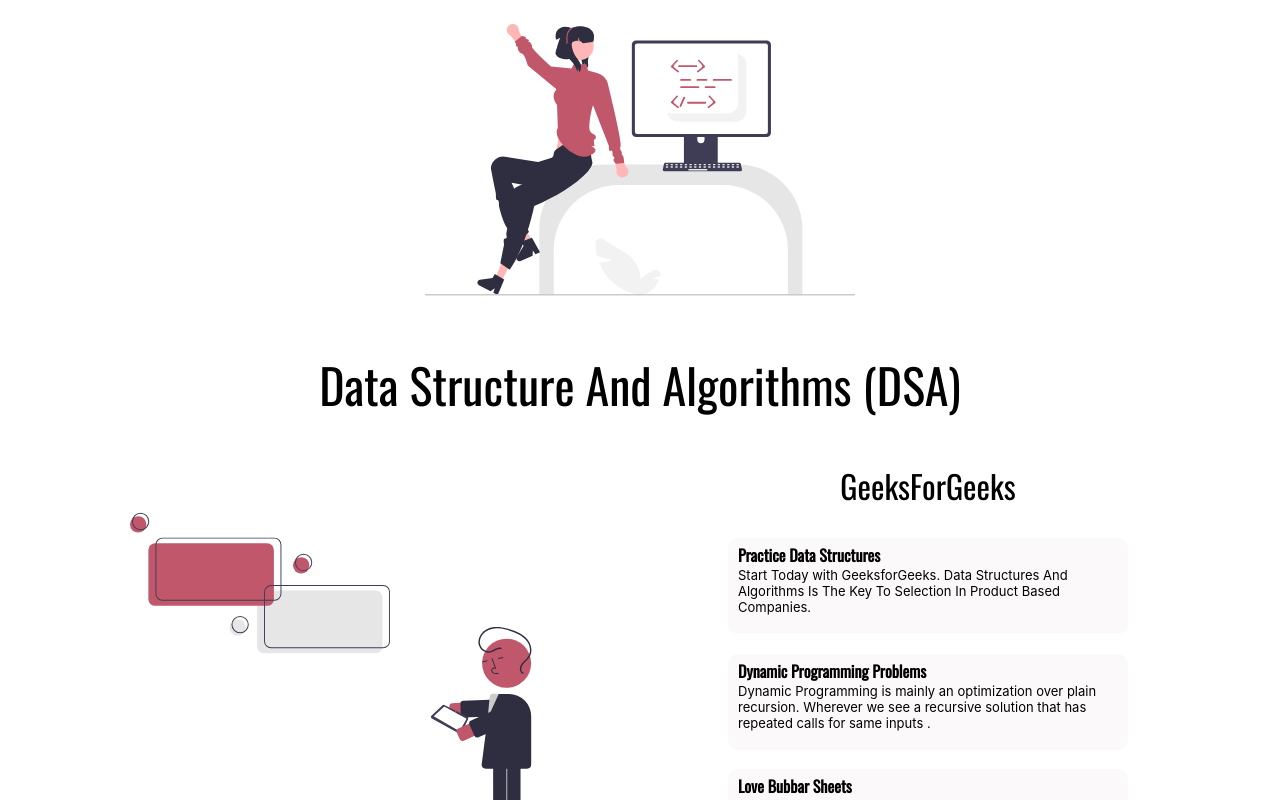
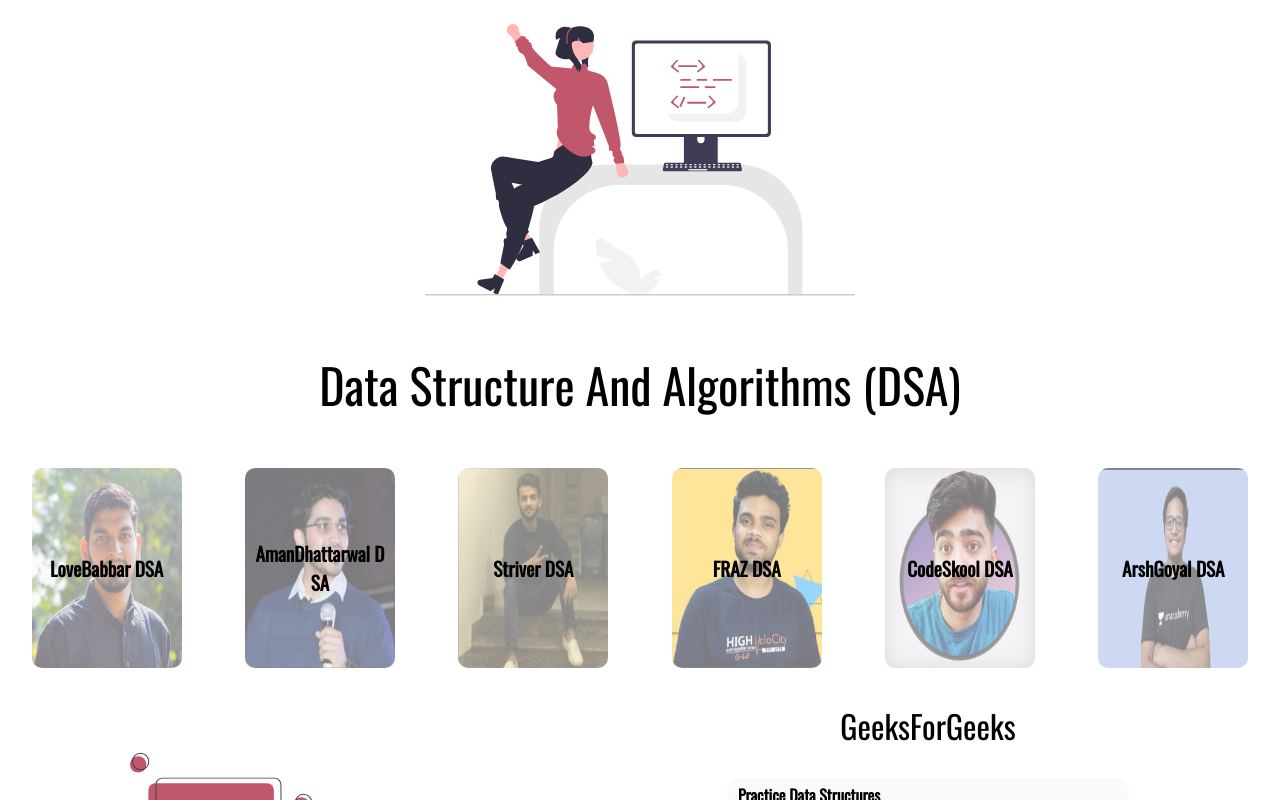
Before and after one commit to rakshit-2/CUinfo, a React (Create React App) app in the folder client/: page /dsa in a window 1280 px wide. Shown: the top 800 px of the page. Built offline with nearby package versions, Linux system fonts and the light colour scheme.

Commit message:
dsa new section added

```diff
--- /dev/null
+++ b/client/src/components/assets/store/dsaSheetData.js
@@ -0,0 +1,42 @@
+import youtube_img1 from './../images/youtubeimage/youtube img1.png';
+import youtube_img2 from './../images/youtubeimage/youtube img2.png';
+import youtube_img3 from './../images/youtubeimage/youtube img3.png';
+import youtube_img5 from './../images/youtubeimage/youtube img5.png';
+import youtube_img6 from './../images/youtubeimage/youtube img6.png';
+import youtube_img7 from './../images/youtubeimage/youtube img7.png';
+
+
+
+const dsaSheetData = {
+    0:{
+        name:"LoveBabbar DSA",
+        image:youtube_img1,
+        link:"https://drive.google.com/file/d/1FMdN_OCfOI0iAeDlqswCiC2DZzD4nPsb/view",
+    },
+    1:{
+        name:"AmanDhattarwal DSA",
+        image:youtube_img2,
+        link:"https://docs.google.com/spreadsheets/u/0/d/1hXserPuxVoWMG9Hs7y8wVdRCJTcj3xMBAEYUOXQ5Xag/htmlview",
+    },
+    2:{
+        name:"Striver DSA",
+        image:youtube_img3,
+        link:"https://takeuforward.org/interviews/strivers-sde-sheet-top-coding-interview-problems/",
+    },
+    3:{
+        name:"FRAZ DSA",
+        image:youtube_img5,
+        link:"https://docs.google.com/spreadsheets/u/0/d/1-wKcV99KtO91dXdPkwmXGTdtyxAfk1mbPXQg81R9sFE/htmlview",
+    },
+    4:{
+        name:"CodeSkool DSA",
+        image:youtube_img6,
+        link:"https://docs.google.com/document/u/0/d/1RxKKXJtErQFJjMfAh1kV-DyQsZoiESayimFx6PPIhVE/mobilebasic",
+    },
+    5:{
+        name:"ArshGoyal DSA",
+        image:youtube_img7,
+        link:"https://docs.google.com/spreadsheets/d/1MGVBJ8HkRbCnU6EQASjJKCqQE8BWng4qgL0n3vCVOxE/htmlview?usp=sharing&pru=AAABgKkdtIE*rPv8dPkWyOpfwjprKvKSeA",
+    },
+    }
+  export default dsaSheetData;
--- /dev/null
+++ b/client/src/components/molecule/dsaSectionSheetDisplay/index.css
@@ -0,0 +1,54 @@
+
+@import url('https://fonts.googleapis.com/css2?family=Roboto:wght@300&display=swap');
+@import url('https://fonts.googleapis.com/css2?family=Oswald&display=swap');
+
+
+.dsa__sheet__outer{
+    width:100%;
+    height:fit-content;
+    display: flex;
+    flex-wrap: wrap;
+    align-items: center;
+    justify-content: space-around;
+}
+.dsa__sheet__card{
+    text-decoration: none;
+    color:black;
+    width:150px;
+    height:200px;
+    border-radius: 10px;
+    display: flex;
+    margin: 20px;
+    align-items: center;
+    justify-content: center;
+    background: rgb(251, 249, 249);
+    cursor: pointer;
+
+}
+
+.dsa__sheet__card__image{
+    width:100%;
+    height:100%;
+    opacity: 0.5;
+    border-radius: 10px;
+    -webkit-transition: all 0.4s ease;
+    -moz-transition: all 0.4s ease;
+    -o-transition: all 0.4s ease;
+    -ms-transition: all 0.4s ease;
+    transition: all 0.4s ease;
+}
+.dsa__sheet__card__image:hover{
+    width:120%;
+    height:120%;
+}
+.dsa__sheet__heading{
+    position: absolute;
+    width:150px;
+    padding: 10px;
+    text-align: center;
+    height:fit-content;
+    font-size: 1.2rem;
+    word-break: break-all;
+    font-family: 'Oswald', sans-serif;
+    font-weight: 600;
+}
--- /dev/null
+++ b/client/src/components/molecule/dsaSectionSheetDisplay/index.js
@@ -0,0 +1,30 @@
+import './index.css';
+import test from './../../assets/images/dsaimage/dsa img1.svg';
+import item from './../../assets/store/dsaSheetData';
+
+const  DsaSectionSheetDisplay=()=> {
+
+  function itemDisplay()
+  {
+    var li=[];
+    for(var i=0;i<6;i++)
+    {
+      li.push(<a className='dsa__sheet__card' href={item[i].link} target="_black" >
+                <img src={item[i].image} className="dsa__sheet__card__image"/>
+                <div className='dsa__sheet__heading'>
+                  {item[i].name}
+                </div>
+              </a>)
+    }
+    return li;
+  }
+  return (
+    <>
+      <div className='dsa__sheet__outer'>
+        {itemDisplay()}
+      </div>
+    </>
+  );
+}
+
+export default DsaSectionSheetDisplay;
--- a/client/src/components/organism/dsa/index.js
+++ b/client/src/components/organism/dsa/index.js
@@ -2,7 +2,7 @@ import './index.css';
 import { useEffect } from 'react';
 import dsa_img1 from './../../assets/images/dsaimage/dsa img10.svg';
 import DsaSectionDisplay from './../../molecule/dsaSectionDisplay/index';
-
+import DsaSectionSheetDisplay from '../../molecule/dsaSectionSheetDisplay/index';
 
 function sectionDisplay()
 {
@@ -32,6 +32,7 @@ const  Dsa=()=> {
           <div className="dsa__heading">
             Data Structure And Algorithms (DSA)
           </div>
+          <DsaSectionSheetDisplay/>
           {sectionDisplay()}
         </div>
       </div>
```
